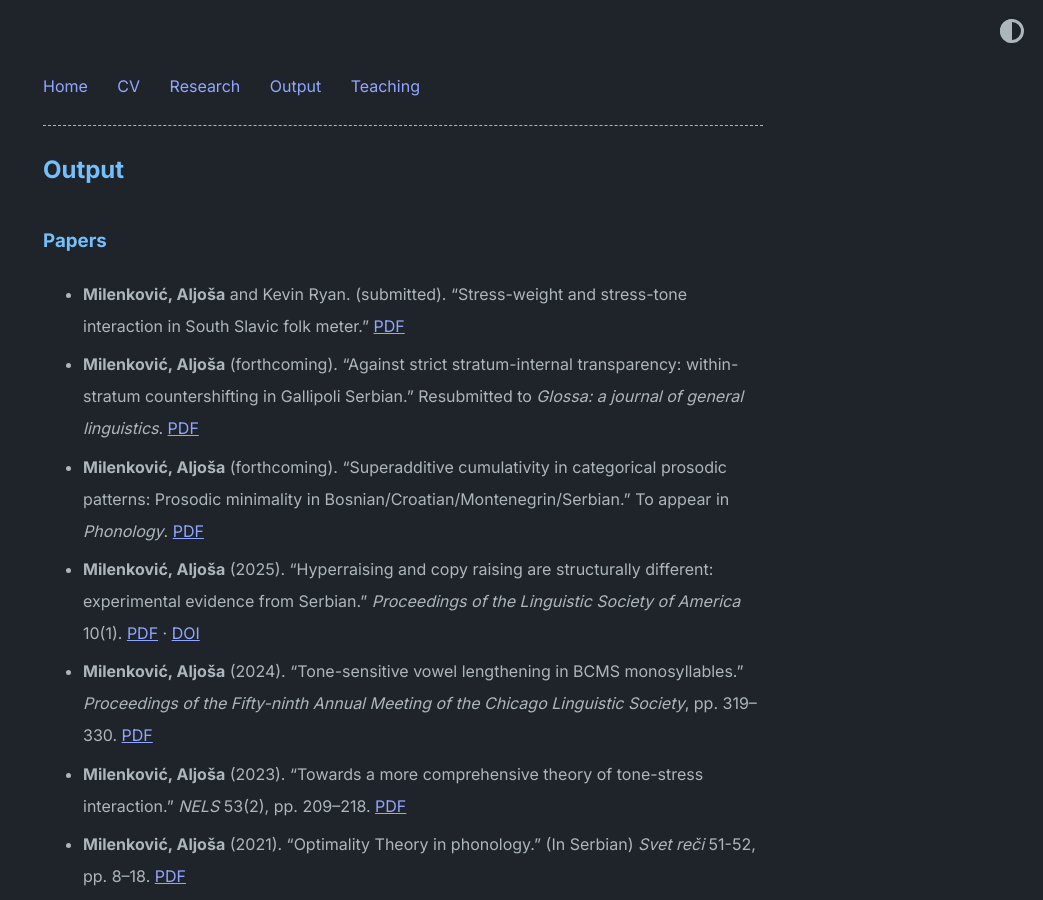
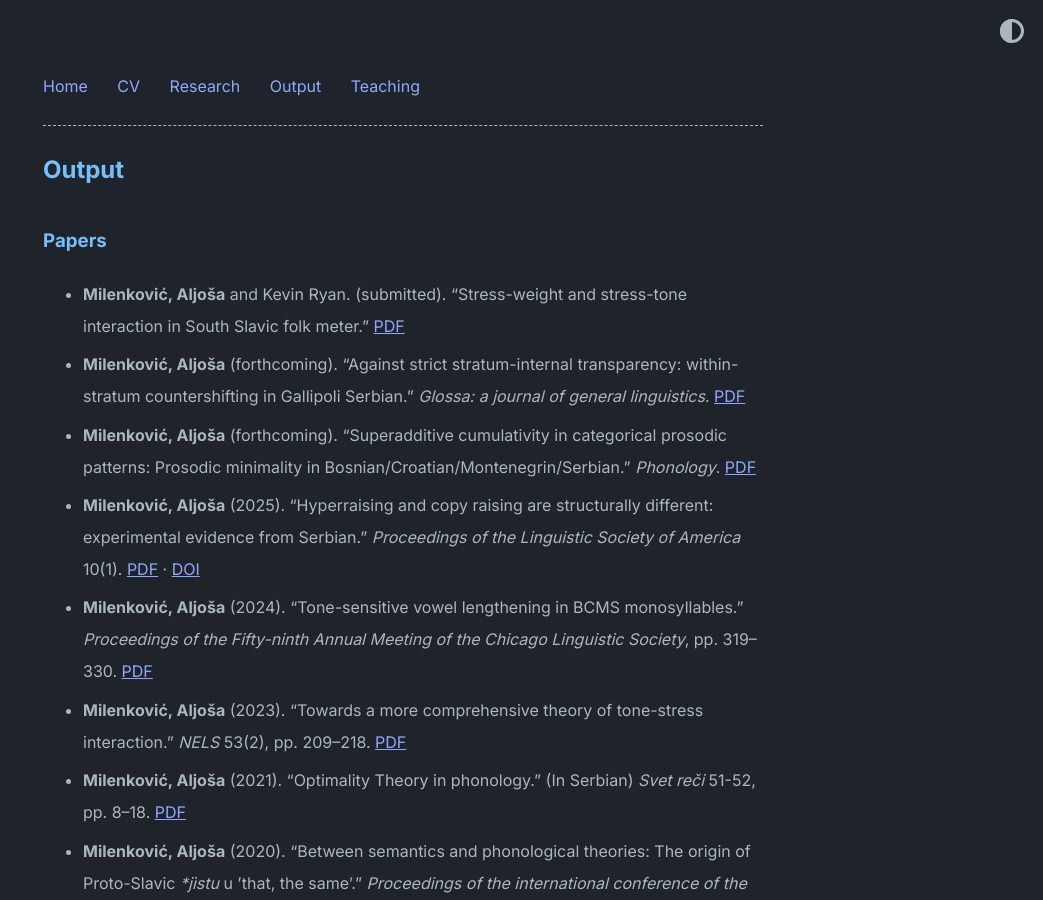
Before and after one commit to AljosaMilenkovic/AljosaMilenkovic.github.io, a Jekyll site: the page built from papers.md, in a window 1280 px wide and 900 px high. Shown: the whole window, without its empty margins (237-1280 px from the left). Built offline with Jekyll 4.4.1, drawn with Linux system fonts in a browser that asks for light colours.

Commit message:
Update papers.md

```diff
--- a/papers.md
+++ b/papers.md
@@ -7,8 +7,8 @@ permalink: /papers/
 ### Papers
 
 - **Milenković, Aljoša** and Kevin Ryan. (submitted). “Stress-weight and stress-tone interaction in South Slavic folk meter.”  [PDF](/metrics.pdf)
-- **Milenković, Aljoša** (forthcoming). “Against strict stratum-internal transparency: within-stratum countershifting in Gallipoli Serbian.” Resubmitted to *Glossa: a journal of general linguistics*. [PDF](/opacity.pdf)
-- **Milenković, Aljoša** (forthcoming). “Superadditive cumulativity in categorical prosodic patterns: Prosodic minimality in Bosnian/Croatian/Montenegrin/Serbian.” To appear in *Phonology*. [PDF](/final.pdf)
+- **Milenković, Aljoša** (forthcoming). “Against strict stratum-internal transparency: within-stratum countershifting in Gallipoli Serbian.” *Glossa: a journal of general linguistics*. [PDF](/opacity.pdf)
+- **Milenković, Aljoša** (forthcoming). “Superadditive cumulativity in categorical prosodic patterns: Prosodic minimality in Bosnian/Croatian/Montenegrin/Serbian.” *Phonology*. [PDF](/final.pdf)
 - **Milenković, Aljoša** (2025). “Hyperraising and copy raising are structurally different: experimental evidence from Serbian.” *Proceedings of the Linguistic Society of America* 10(1). [PDF](/hyperraising.pdf) · [DOI](https://doi.org/10.3765/plsa.v10i1.5938)
 - **Milenković, Aljoša** (2024). “Tone-sensitive vowel lengthening in BCMS monosyllables.” *Proceedings of the Fifty-ninth Annual Meeting of the Chicago Linguistic Society*, pp. 319–330. [PDF](/cls.pdf)
 - **Milenković, Aljoša** (2023). “Towards a more comprehensive theory of tone-stress interaction.” *NELS* 53(2), pp. 209–218. [PDF](/nels.pdf)
```
